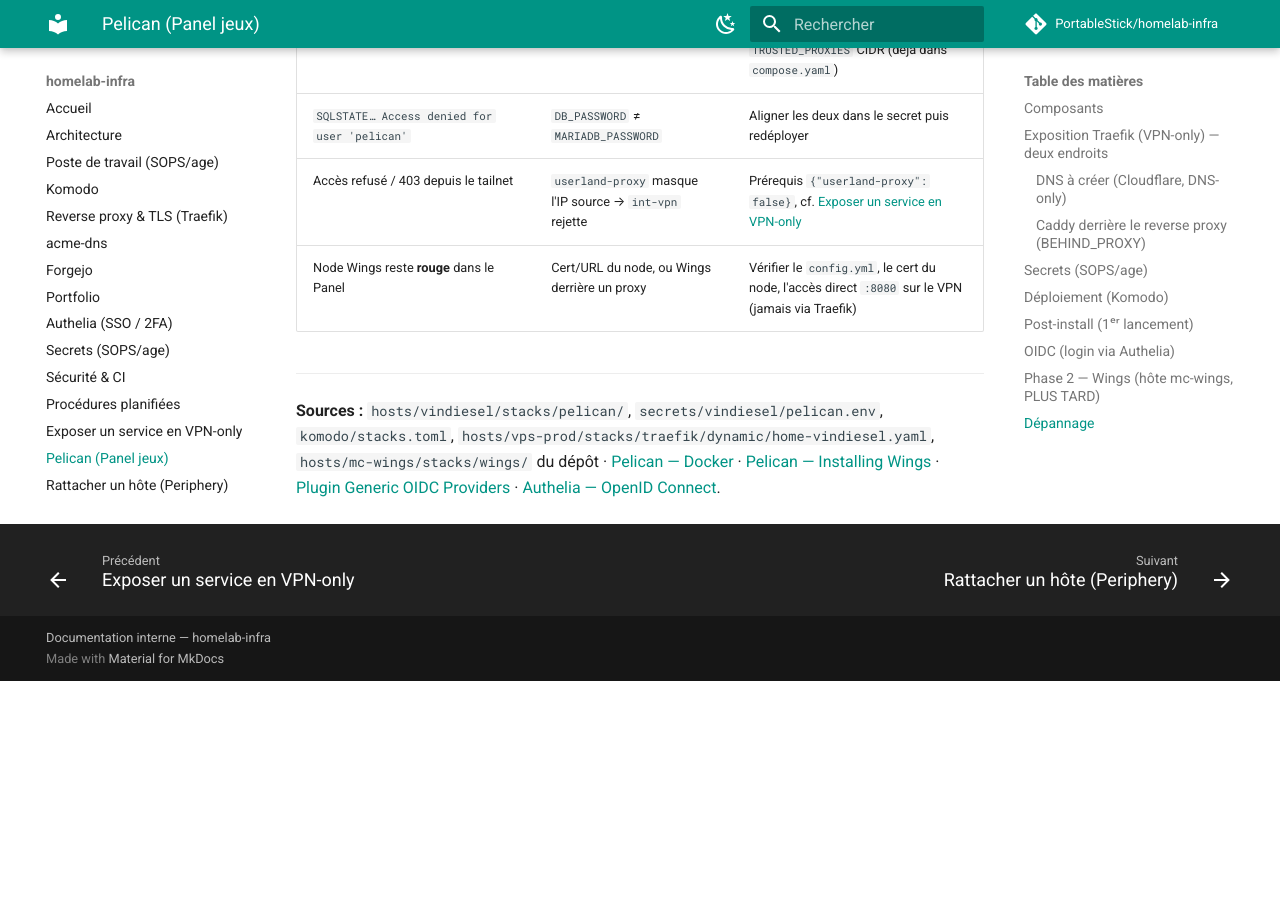
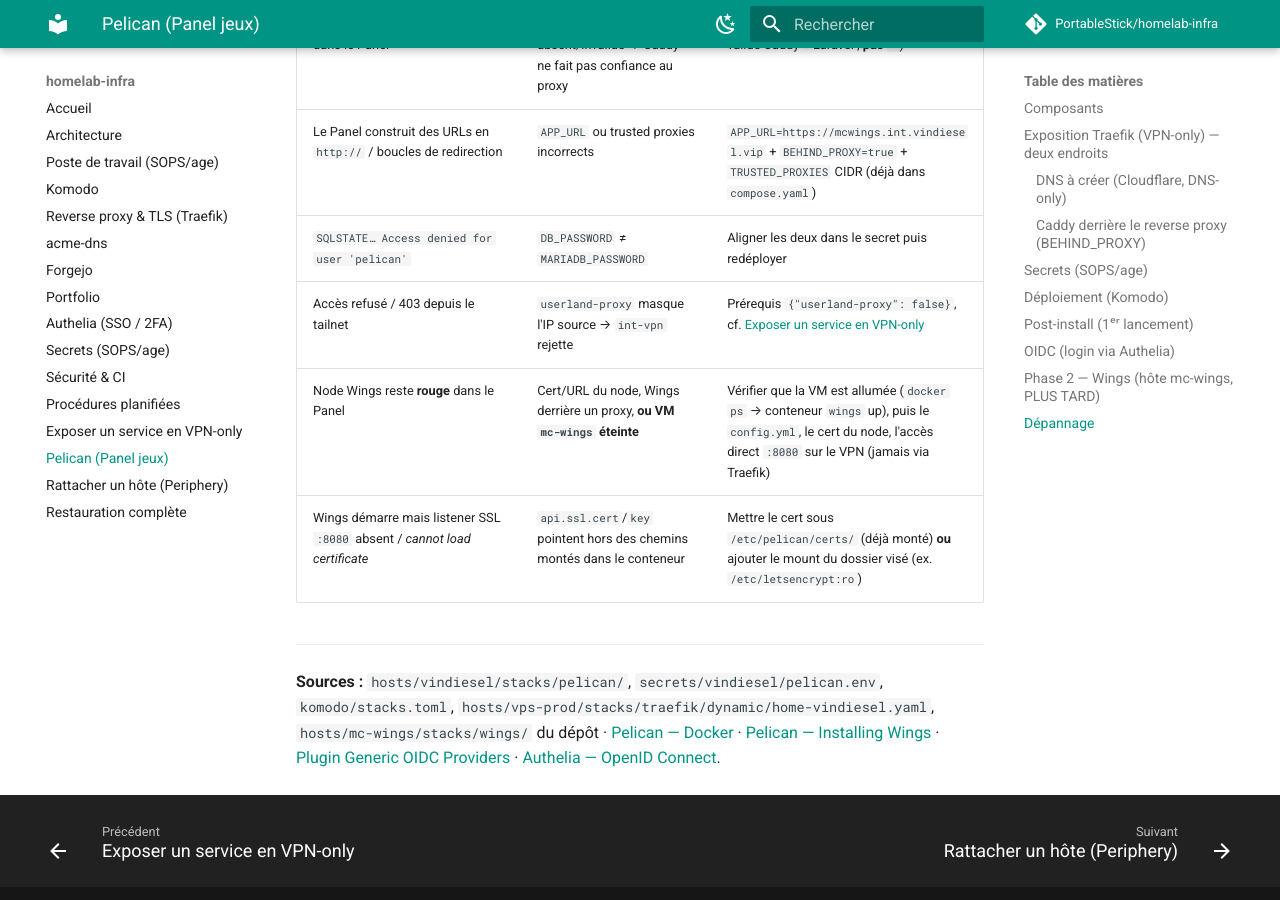
Before and after one commit to PortableStick/homelab-infra, an MkDocs documentation site: the page built from docs/pelican.md, in a window 1280 px wide and 900 px high, scrolled down 6497 px. Built offline with MkDocs 1.6.1 and Material for MkDocs 9.7.7, drawn with Linux system fonts in a browser that asks for light colours; comment, search, counter and statistics services are not loaded; before the commit the page ends 7178 px from its top, so only the background shows below that; some of the changed text lies outside the part shown.

Commit message:
docs(wings): aligner cert node sur /etc/pelican/certs et documenter les pièges
- config.yml.example: chemins SSL /etc/letsencrypt -> /etc/pelican/certs
  (déjà couvert par le bind mount /etc/pelican existant)
- README wings: convention /etc/pelican/certs + note mount si /etc/letsencrypt
- docs/pelican.md: phase 2 alignée + dépannage (VM éteinte, cert hors mount)

```diff
--- a/docs/pelican.md
+++ b/docs/pelican.md
@@ -221,6 +221,10 @@
    SSL activé.
 2. DNS `A node1.int.vindiesel.vip → IP Tailscale de mc-wings` (DNS-only).
 3. Fournir un **certificat valide** au node (le Panel étant en HTTPS, Wings doit l'être aussi).
+   **Convention du dépôt : `fullchain.pem` + `privkey.pem` sous `/etc/pelican/certs/`**, déjà couvert par
+   le bind mount `/etc/pelican:/etc/pelican` du compose (pas de mount à ajouter). Un chemin
+   `/etc/letsencrypt/live/<fqdn>/` imposerait, lui, d'ajouter `- /etc/letsencrypt:/etc/letsencrypt:ro`
+   au `compose.yaml`.
 4. Copier le `config.yml` **généré par le Panel** dans `/etc/pelican/config.yml` sur `mc-wings` (jamais
    committé : contient un token — ignoré par le `.gitignore` du dossier).
 5. `docker compose up -d` sur `mc-wings`.
@@ -240,7 +244,8 @@
 | Le Panel construit des URLs en `http://` / boucles de redirection | `APP_URL` ou trusted proxies incorrects | `APP_URL=https://mcwings.int.vindiesel.vip` + `BEHIND_PROXY=true` + `TRUSTED_PROXIES` CIDR (déjà dans `compose.yaml`) |
 | `SQLSTATE… Access denied for user 'pelican'` | `DB_PASSWORD` ≠ `MARIADB_PASSWORD` | Aligner les deux dans le secret puis redéployer |
 | Accès refusé / 403 depuis le tailnet | `userland-proxy` masque l'IP source → `int-vpn` rejette | Prérequis `{"userland-proxy": false}`, cf. [Exposer un service en VPN-only](exposer-service-vpn-only.md) |
-| Node Wings reste **rouge** dans le Panel | Cert/URL du node, ou Wings derrière un proxy | Vérifier le `config.yml`, le cert du node, l'accès direct `:8080` sur le VPN (jamais via Traefik) |
+| Node Wings reste **rouge** dans le Panel | Cert/URL du node, Wings derrière un proxy, **ou VM `mc-wings` éteinte** | Vérifier que la VM est allumée (`docker ps` → conteneur `wings` up), puis le `config.yml`, le cert du node, l'accès direct `:8080` sur le VPN (jamais via Traefik) |
+| Wings démarre mais listener SSL `:8080` absent / *cannot load certificate* | `api.ssl.cert`/`key` pointent hors des chemins montés dans le conteneur | Mettre le cert sous `/etc/pelican/certs/` (déjà monté) **ou** ajouter le mount du dossier visé (ex. `/etc/letsencrypt:ro`) |
 
 ---
 
```
Also changed, not shown: hosts/mc-wings/stacks/wings/README.md (+9 -2 lines), 1 other file.
